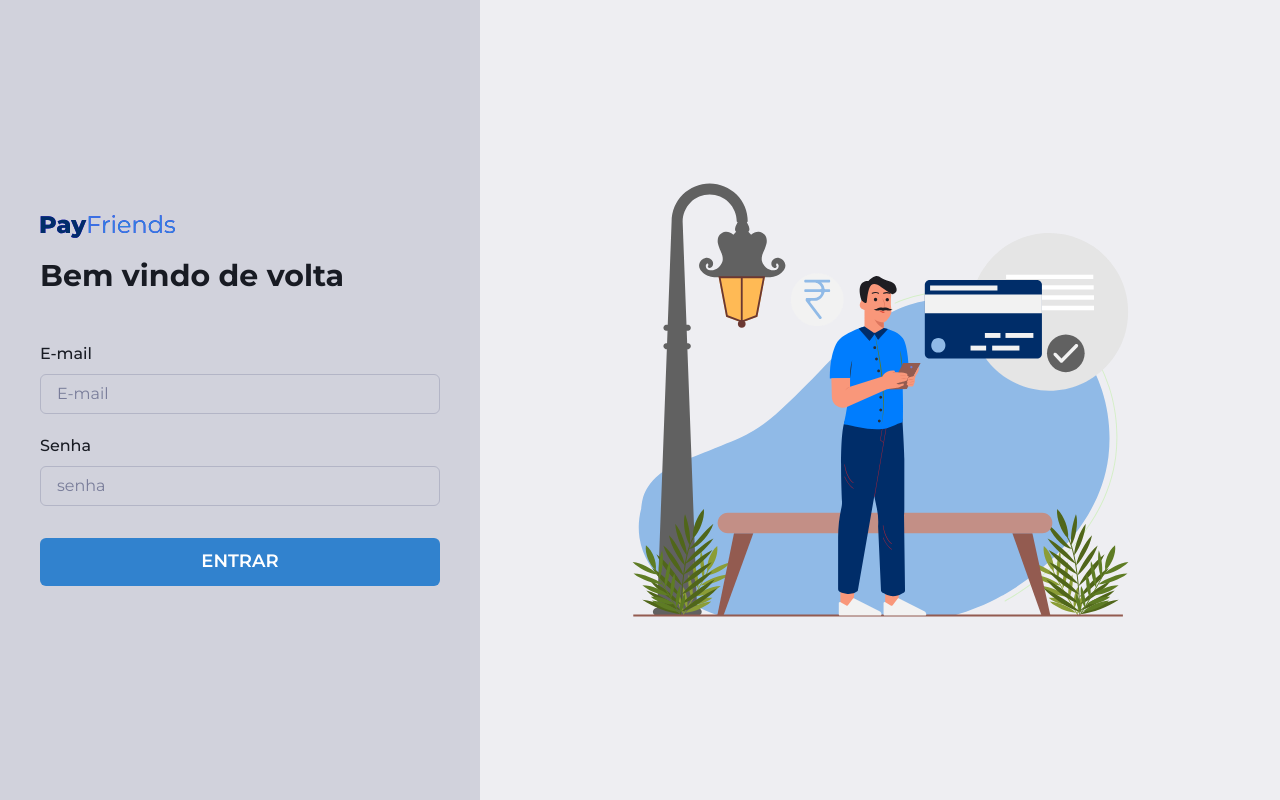
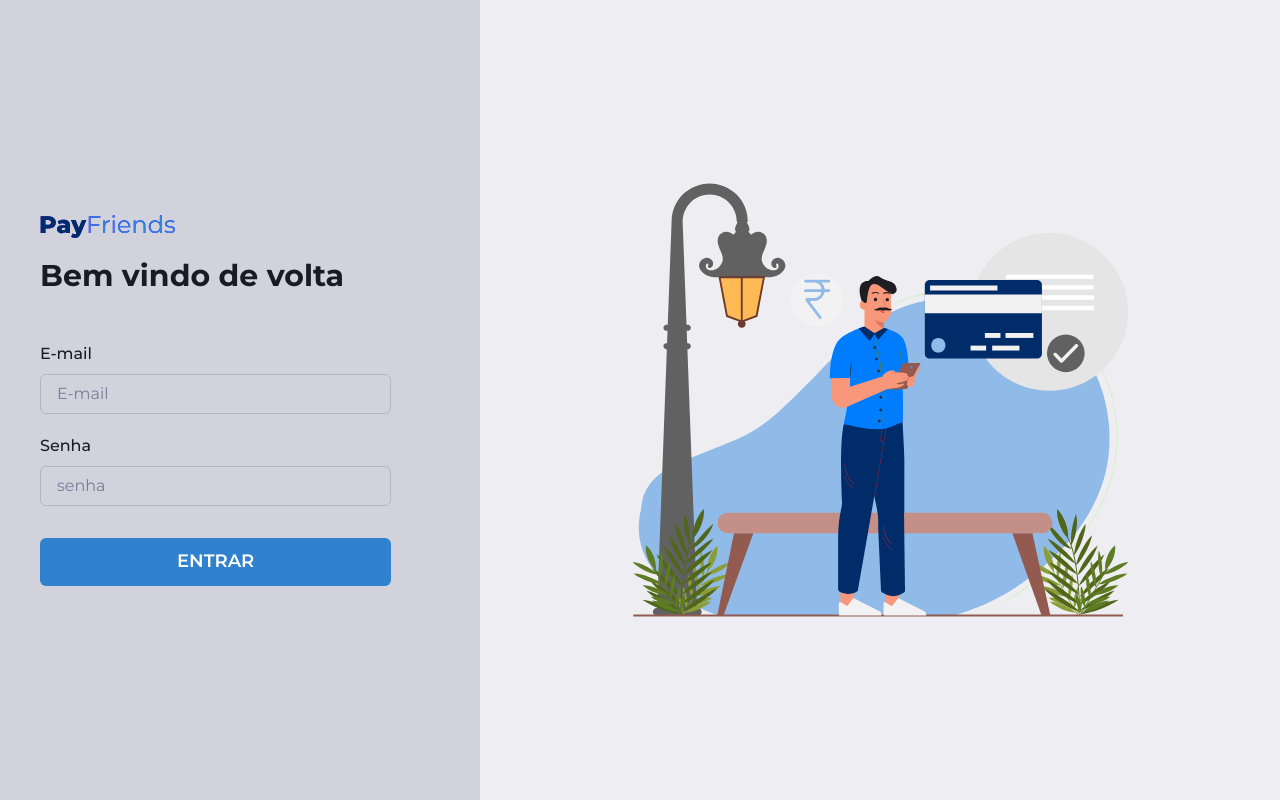
Before and after one commit to dioumedeiros-zz/pay-friends-nextjs, a Next.js app: page / in a window 1280 px wide. Built offline with nearby package versions, Linux system fonts and the light colour scheme.

Commit message:
:sparkles: Created form control and navigate

```diff
--- a/src/features/Auth/index.tsx
+++ b/src/features/Auth/index.tsx
@@ -1,19 +1,29 @@
 import Image from 'next/image';
+import { useRouter } from 'next/router';
 import {
   Box,
   Button,
   Flex,
-  FormControl,
   FormLabel,
   Heading,
   Input,
   VStack,
 } from '@chakra-ui/react';
+import { useForm } from 'react-hook-form';
 
-import Logo from 'assets/Logo.svg';
-import Signinbackground from 'assets/signinbackground.svg';
+import Logo from '~/assets/Logo.svg';
+import Signinbackground from '~/assets/signinbackground.svg';
 
-const Auth = () => (
+const Auth = () => {
+  const route = useRouter();
+  const { register, handleSubmit } = useForm();
+
+  const handleLogin = (data: any) => {
+    console.log('data ', data);
+    route.push('dashboard');
+  };
+
+  return (
     <Box display="flex" flexDirection="row">
       <Flex h="100vh" w="3xl">
         <VStack
@@ -29,22 +39,25 @@ const Auth = () => (
             <Heading size="lg">Bem vindo de volta</Heading>
           </VStack>
 
-        <FormControl>
+          <form onSubmit={handleSubmit(handleLogin)}>
             <FormLabel>E-mail</FormLabel>
-          <Input placeholder="E-mail" mb={5} />
+            <Input
+              placeholder="E-mail"
+              mb={5}
+              {...register('email', { required: true })}
+            />
+
             <FormLabel>Senha</FormLabel>
-          <Input placeholder="senha" />
-          <Button
-            w="full"
-            mt={8}
-            size="lg"
-            colorScheme="blue"
-            type="submit"
-            varian
-          >
+            <Input
+              type="password"
+              placeholder="senha"
+              {...register('password')}
+            />
+
+            <Button w="full" mt={8} size="lg" colorScheme="blue" type="submit">
               ENTRAR
             </Button>
-        </FormControl>
+          </form>
         </VStack>
       </Flex>
       <Flex h="100vh" w="100vw">
@@ -54,5 +67,6 @@ const Auth = () => (
       </Flex>
     </Box>
   );
+};
 
 export default Auth;
```
Lines whose indentation alone changed are shown as unchanged.
